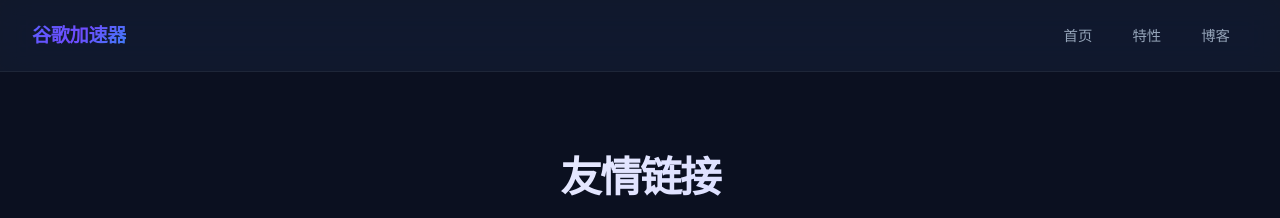
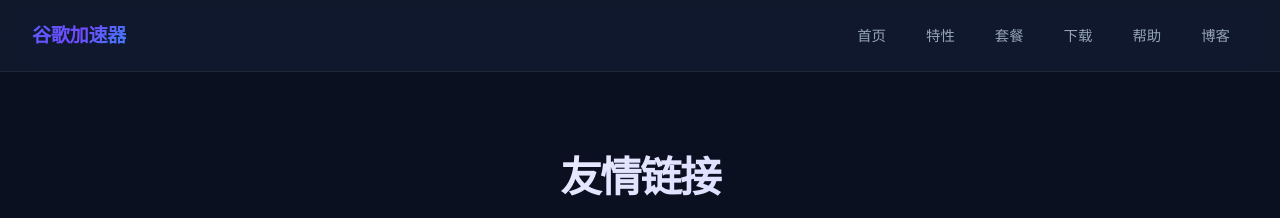
Before and after one commit to googlejiasuqi/googlejiasuqi.github.io, a Jekyll site: the page built from links.md, in a window 1280 px wide. Shown: the top 218 px of the page. Built offline with Jekyll 4.4.1, drawn with Linux system fonts in a browser that asks for light colours.

Commit message:
Add files via upload

```diff
--- a/_layouts/default.html
+++ b/_layouts/default.html
@@ -11,6 +11,9 @@
         <ul>
           <li><a href="{{ site.baseurl }}/">首页</a></li>
           <li><a href="{{ site.baseurl }}/#features">特性</a></li>
+          <li><a href="{{ site.baseurl }}/#pricing">套餐</a></li>
+          <li><a href="{{ site.baseurl }}/#download">下载</a></li>
+          <li><a href="{{ site.baseurl }}/help/">帮助</a></li>
           <li><a href="{{ site.baseurl }}/blog/">博客</a></li>
         </ul>
       </nav>
```
